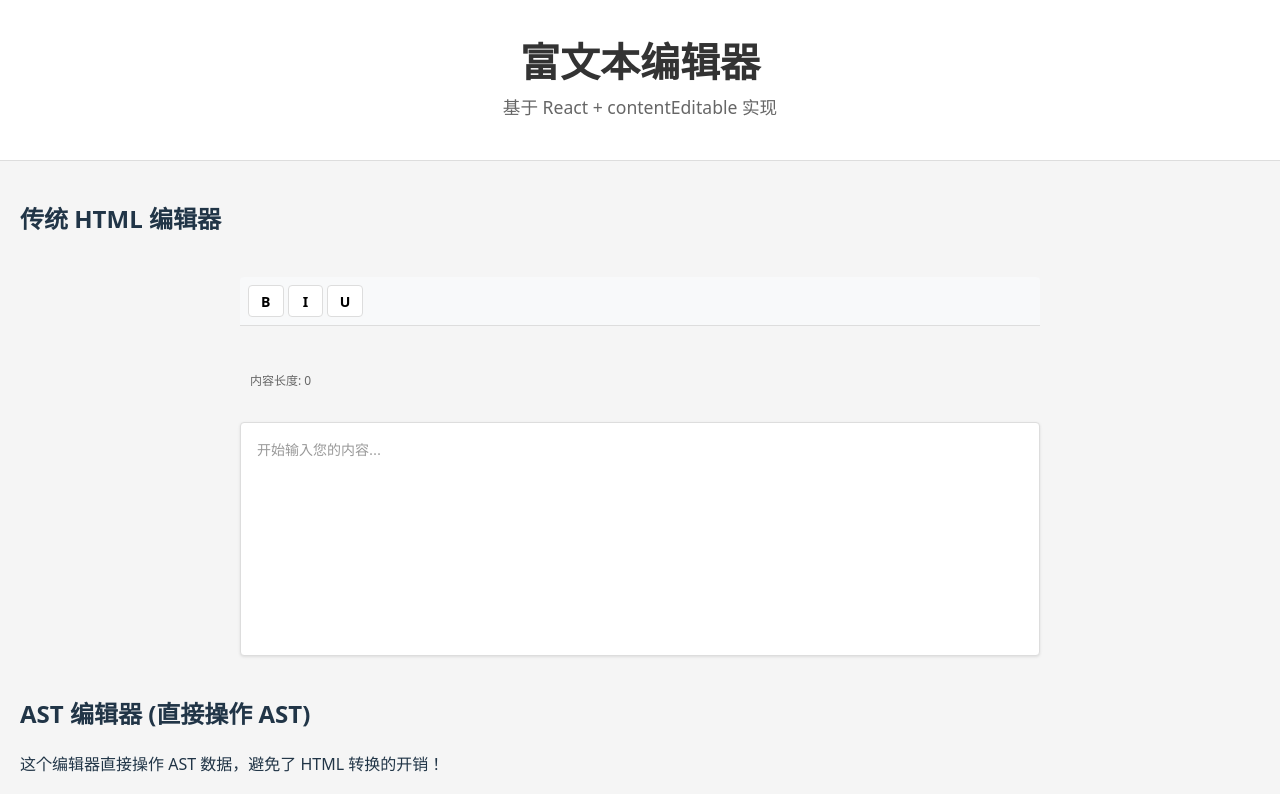
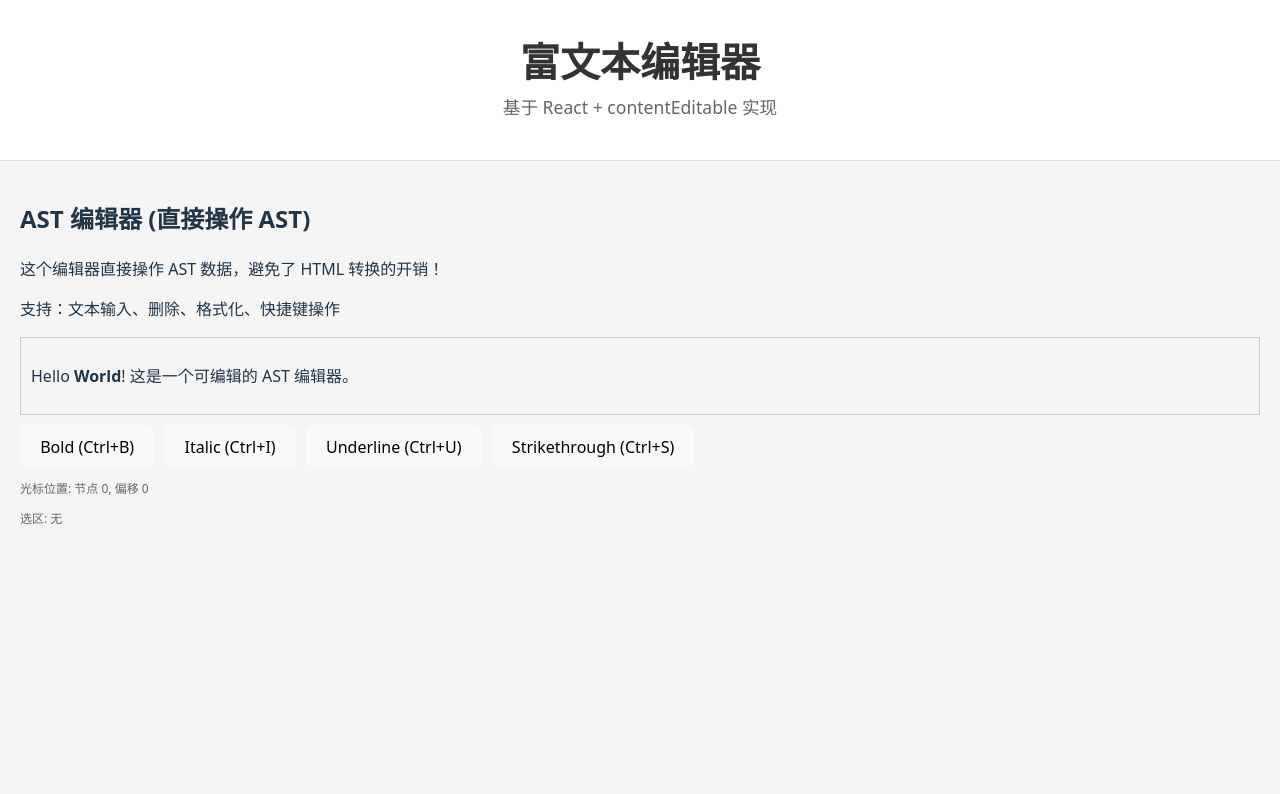
Before and after one commit to Malenconiaprincep/bowl, a React (Vite) app: page / in a window 1280 px wide. Shown: the top 794 px of the page. Built offline with nearby package versions, Linux system fonts and the light colour scheme.

Commit message:
refactor: 移除 EditorContainer 组件，简化 App 结构并优化编辑器展示

```diff
--- a/src/App.tsx
+++ b/src/App.tsx
@@ -1,12 +1,8 @@
 import "./App.css";
 import type { ASTNode } from "./types/ast";
-import { EditorContainer } from "./components/editor/EditorContainer";
 import ASTEditor from "./components/editor/AstRichTextEditor";
 
 function App() {
-  const content =
-    "<p>欢迎使用富文本编辑器！</p><p>您可以：</p><ul><li>使用工具栏按钮进行格式化</li><li>使用快捷键 Ctrl+B (加粗)、Ctrl+I (斜体)、Ctrl+U (下划线)</li><li>选择文本后应用格式</li></ul>";
-
   const initialAST: ASTNode[] = [
     {
       type: "element",
@@ -48,10 +44,6 @@ function App() {
         <p>基于 React + contentEditable 实现</p>
       </header>
       <main>
-        <div style={{ marginBottom: 20 }}>
-          <h2>传统 HTML 编辑器</h2>
-          <EditorContainer value={content} placeholder="开始输入您的内容..." />
-        </div>
         <div>
           <h2>AST 编辑器 (直接操作 AST)</h2>
           <p>这个编辑器直接操作 AST 数据，避免了 HTML 转换的开销！</p>
--- a/src/components/editor/EditorContainer.tsx
+++ /dev/null
@@ -1,40 +0,0 @@
-import React, { useState } from 'react';
-import { RichTextEditor } from './RichTextEditor';
-import { EditorToolbar } from '../toolbar/EditorToolbar';
-import type { EditorCommand } from '../../types/editor';
-
-interface EditorContainerProps {
-  initialContent?: string;
-  value?: string;
-  placeholder?: string;
-}
-
-export const EditorContainer: React.FC<EditorContainerProps> = ({
-  initialContent = '',
-  value,
-  placeholder,
-}) => {
-  const [executeCommand, setExecuteCommand] = useState<((command: EditorCommand) => void) | null>(null);
-
-  const handleEditorReady = (commandExecutor: (command: EditorCommand) => void) => {
-    setExecuteCommand(() => commandExecutor);
-  };
-
-  const handleToolbarCommand = (command: EditorCommand) => {
-    if (executeCommand) {
-      executeCommand(command);
-    }
-  };
-
-  return (
-    <div className="editor-container">
-      <EditorToolbar onCommand={handleToolbarCommand} />
-      <RichTextEditor
-        initialContent={initialContent}
-        value={value}
-        placeholder={placeholder}
-        onReady={handleEditorReady}
-      />
-    </div>
-  );
-};
```
